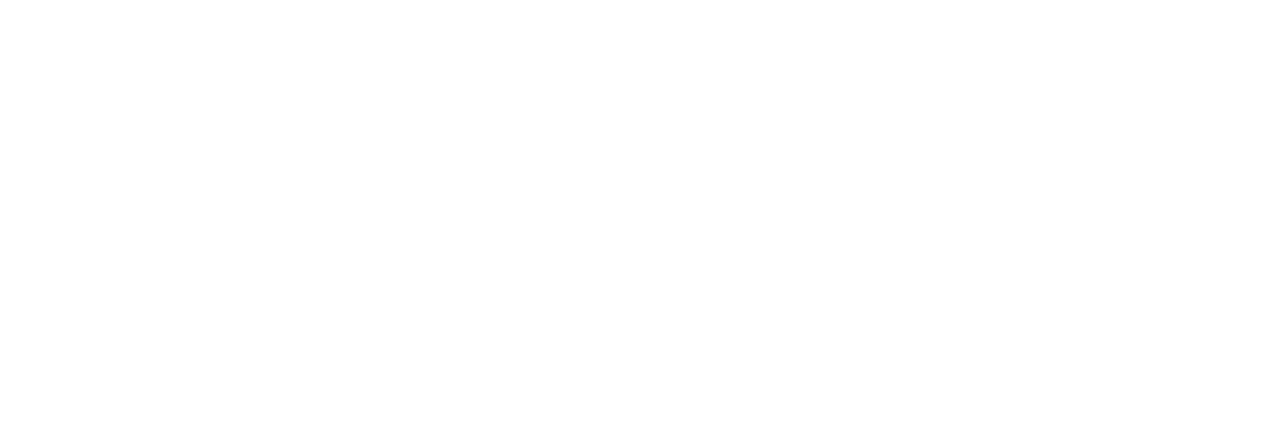
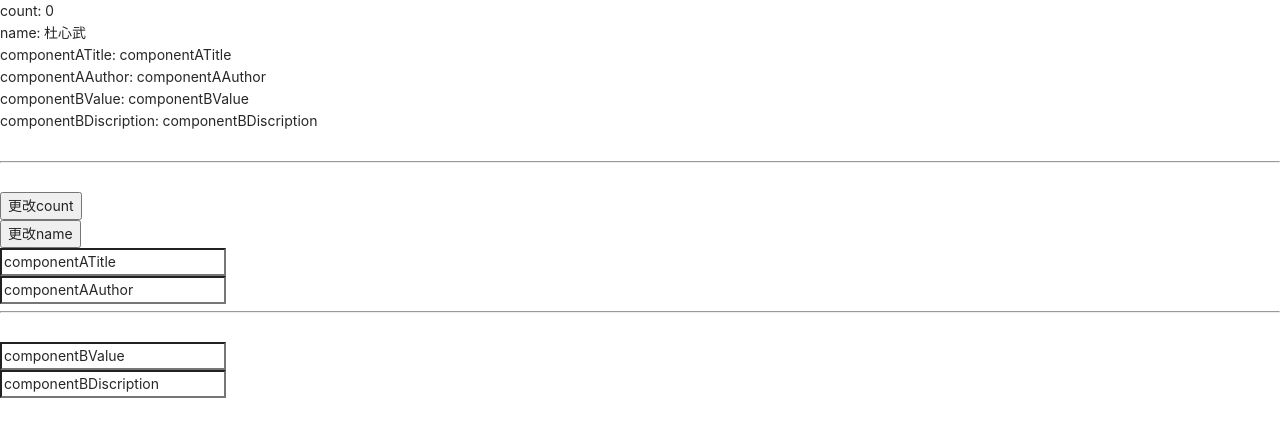
Before and after one commit to Musk-Akihi/vue3-backstage-manage, a Vue app: page /customEvent in a window 1280 px wide. Before the commit this address had no page. Shown: the top 436 px of the page. Built offline with nearby package versions, Linux system fonts and the light colour scheme.

Commit message:
feat: 自定义事件

```diff
--- a/src/router/index.js
+++ b/src/router/index.js
@@ -5,6 +5,12 @@
     path: '/',
     name: 'Home',
     component: () => import(/* webpackChunkName: "about" */ '../views/Home.vue')
+  },
+  {
+    path: '/customEvent',
+    name: 'customEvent',
+    component: () =>
+      import(/* webpackChunkName: "about" */ '../views/studyVue/customEvent/index.vue')
   }
 ]
 
--- /dev/null
+++ b/src/views/studyVue/customEvent/components/componentA.vue
@@ -0,0 +1,58 @@
+<template>
+  <button @click="changeCount">更改count</button>
+  <br />
+  <button @click="changeName">更改name</button>
+  <br />
+  <!-- 多个v-model绑定 每个v-model将同步到不同的prop上 -->
+  <input type="text" :value="title" @input="$emit('update:title', $event.target.value)" />
+  <br />
+  <input type="text" :value="author" @input="$emit('update:author', $event.target.value)" />
+</template>
+
+<script>
+import { defineComponent } from 'vue'
+
+export default defineComponent({
+  props: {
+    title: {
+      type: String,
+      default: ''
+    },
+    author: {
+      type: String,
+      default: ''
+    }
+  },
+  // 定义自定义事件
+  // emits: ['changeCount'],
+  // 验证抛出的事件
+  emits: {
+    changeCount: null,
+    changeName: (res) => {
+      if (res) {
+        return true
+      } else {
+        console.error('error')
+        return false
+        // [Vue warn]: Invalid event arguments: event validation failed for event "changeName".
+      }
+    },
+    'update:title': null,
+    'update:author': null
+  },
+
+  setup(props, context) {
+    const changeCount = () => {
+      context.emit('changeCount')
+    }
+    const changeName = () => {
+      context.emit('changeName', null)
+    }
+
+    return {
+      changeCount,
+      changeName
+    }
+  }
+})
+</script>
--- /dev/null
+++ b/src/views/studyVue/customEvent/components/componentB.vue
@@ -0,0 +1,57 @@
+<!-- 处理v-model修饰符 -->
+<template>
+  <!-- <input type="text" :value="modelValue" @input="$emit('update:modelValue', $event.target.value)" /> -->
+  <input type="text" :value="modelValue" @input="emitValue" />
+  <br />
+  <input
+    type="text"
+    :value="description"
+    @input="$emit('update:description', $event.target.value)"
+  />
+</template>
+
+<script>
+import { defineComponent, onMounted } from 'vue'
+
+export default defineComponent({
+  props: {
+    modelValue: {
+      type: String,
+      default: ''
+    },
+    modelModifiers: {
+      type: Object,
+      default: () => {}
+    },
+    description: {
+      type: String,
+      default: ''
+    },
+    // 带参数的v-model修饰符
+    descriptionModifiers: {
+      type: Object,
+      default: () => {}
+    }
+  },
+
+  emits: ['update:modelValue', 'update:description'],
+
+  setup(props, context) {
+    // 编写修饰符
+    const emitValue = (e) => {
+      let value = e.target.value
+      if (props.modelModifiers.capitalize) {
+        value = value.charAt(0).toUpperCase() + value.slice(1)
+      }
+      context.emit('update:modelValue', value)
+    }
+
+    console.log(props)
+    console.log('😊😊😊😊😊😊😊😊😊😊')
+
+    return {
+      emitValue
+    }
+  }
+})
+</script>
--- /dev/null
+++ b/src/views/studyVue/customEvent/index.vue
@@ -0,0 +1,69 @@
+<!-- 自定义事件 -->
+<template>
+  <div>count: {{ count }}</div>
+  <div>name: {{ name }}</div>
+  <div>componentATitle: {{ componentATitle }}</div>
+  <div>componentAAuthor: {{ componentAAuthor }}</div>
+  <div>componentBValue: {{ componentBValue }}</div>
+  <div>componentBDiscription: {{ componentBDiscription }}</div>
+  <br />
+  <hr />
+  <br />
+  <componentA
+    v-model:title="componentATitle"
+    v-model:author="componentAAuthor"
+    @changeCount="changeCount"
+    @changeName="changeName"
+  ></componentA>
+  <br />
+  <hr />
+  <br />
+  <componentB
+    v-model.capitalize="componentBValue"
+    v-model:description.capitalize="componentBDiscription"
+  ></componentB>
+</template>
+
+<script>
+import componentA from './components/componentA.vue'
+import componentB from './components/componentB.vue'
+import { defineComponent, ref } from 'vue'
+
+export default defineComponent({
+  name: 'CustomEvent',
+
+  components: {
+    componentA,
+    componentB
+  },
+
+  setup(props) {
+    const count = ref(0)
+    const name = ref('杜心武')
+    const componentATitle = ref('componentATitle')
+    const componentAAuthor = ref('componentAAuthor')
+    const componentBValue = ref('componentBValue')
+    const componentBDiscription = ref('componentBDiscription')
+
+    const changeCount = () => {
+      count.value++
+    }
+    const changeName = (val) => {
+      name.value = val
+    }
+
+    return {
+      count,
+      name,
+      componentATitle,
+      componentAAuthor,
+      componentBValue,
+      componentBDiscription,
+      changeCount,
+      changeName
+    }
+  }
+})
+</script>
+
+<style></style>
```
